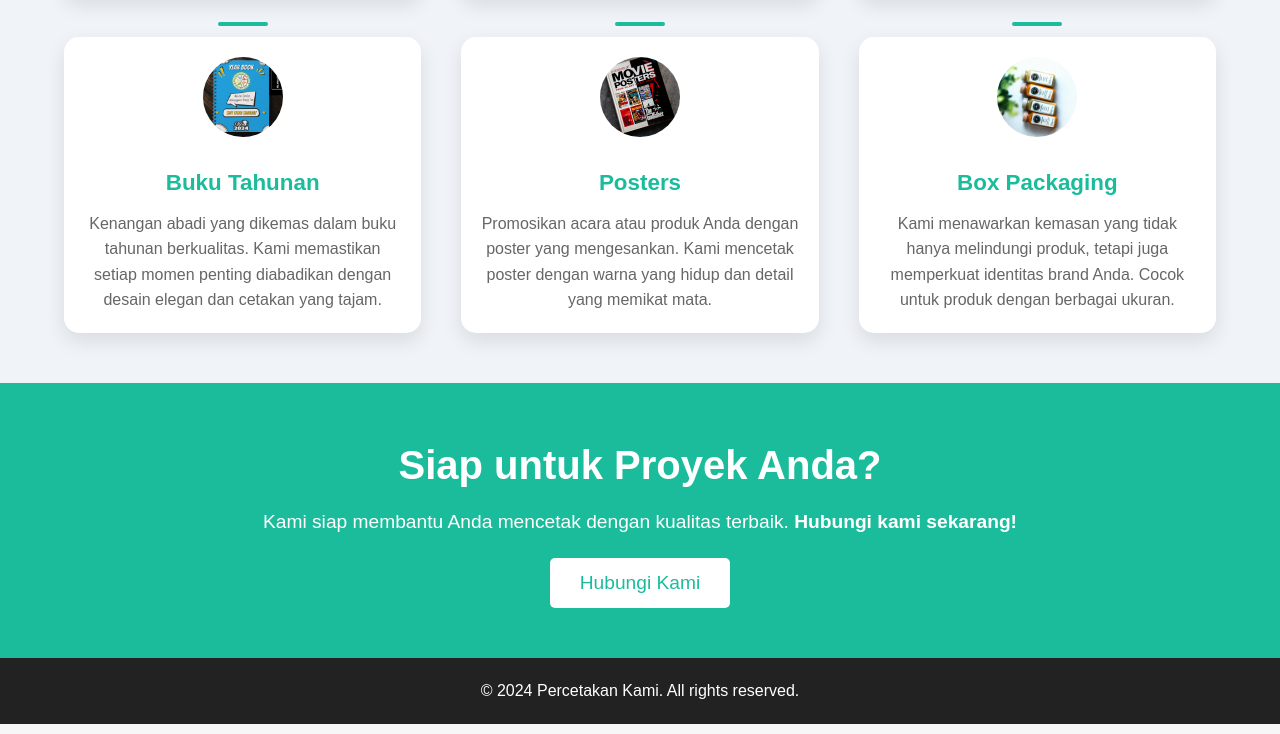
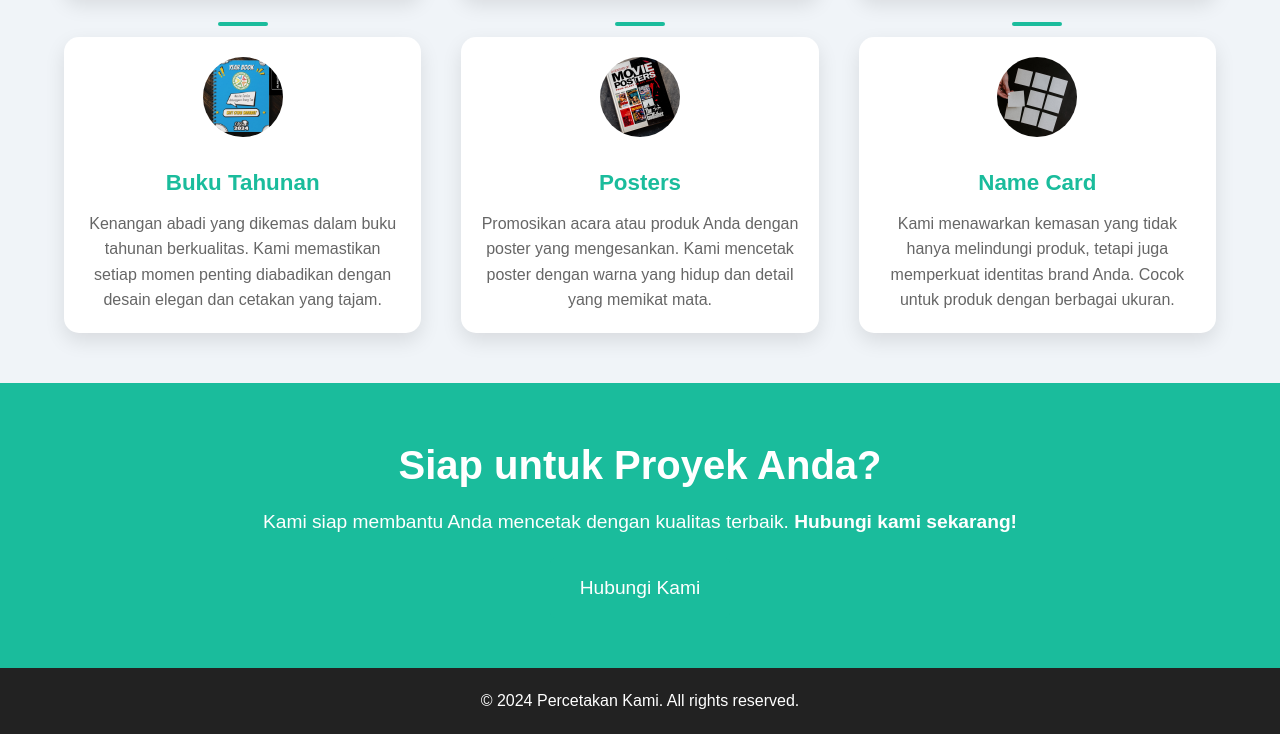
Before and after one commit to hopeful21/Allprintproject, a plain HTML site: page index.html in a window 1280 px wide. Shown: the part 1187-1921 px from the top of the page. Drawn offline with Linux system fonts and the light colour scheme.

Commit message:
second commit

```diff
--- a/index.html
+++ b/index.html
@@ -89,9 +89,9 @@
         </div>
         <div class="feature-item">
             <div class="feature-icon">
-                <img src="img/devin-avery-46n1T0BMKUM-unsplash.jpg" alt="Pengiriman Cepat">
+                <img src="img/kelly-sikkema-ABkfxGoB-RE-unsplash.jpg" alt="Pengiriman Cepat">
             </div>
-            <h2>Box Packaging</h2>
+            <h2>Name Card</h2>
             <p>Kami menawarkan kemasan yang tidak hanya melindungi produk, tetapi juga memperkuat identitas brand Anda. Cocok untuk produk dengan berbagai ukuran.</p>
         </div>
     </div>
@@ -104,7 +104,7 @@
         <div class="container cta-content">
             <h2>Siap untuk Proyek Anda?</h2>
             <p>Kami siap membantu Anda mencetak dengan kualitas terbaik. <strong>Hubungi kami sekarang!</strong></p>
-            <a href="mailto:alprintprojectofficial@gmail.com" class="cta-button">Hubungi Kami</a>
+            <a href="mailto:alprintprojectofficial@gmail.com" class="hero-button" class="cta-button">Hubungi Kami</a>
         </div>
     </section>
 
```
Also changed, not shown: img/kelly-sikkema-ABkfxGoB-RE-unsplash.jpg (added).
